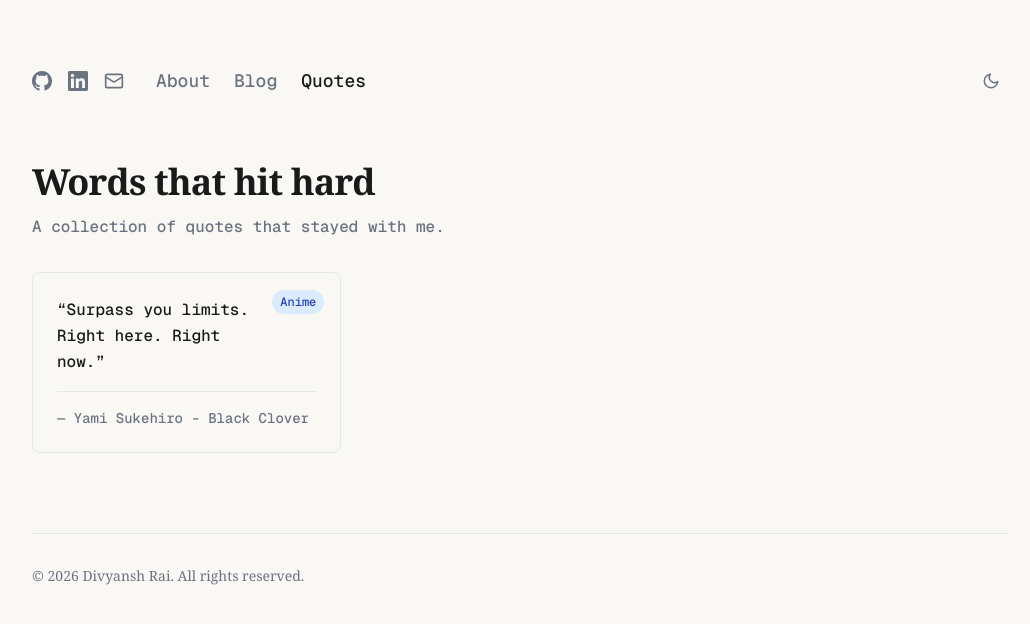
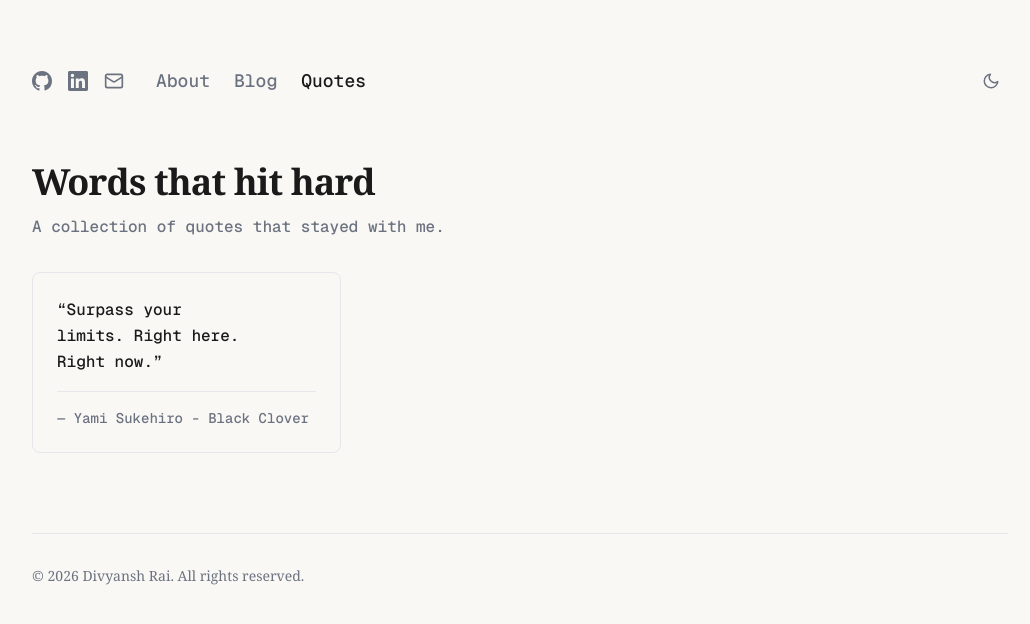
Before and after one commit to divyanshrai655/divyanshrai655.github.io, a Next.js app: page /quotes in a window 1280 px wide. Shown: the top 624 px of the page, without its empty margins (120-1150 px from the left). Built offline with nearby package versions, Linux system fonts and the light colour scheme; no server answers.

Commit message:
fix: quote and attributes

```diff
--- a/app/quotes/page.tsx
+++ b/app/quotes/page.tsx
@@ -25,6 +25,7 @@
                         className="group relative p-6 rounded-lg border border-border bg-background hover:border-accent transition-all duration-300 hover:shadow-lg"
                     >
                         {/* Category badge */}
+                        {quote.category && (
                             <div className="absolute top-4 right-4">
                                 <span
                                     className={`text-xs px-2 py-1 rounded-full ${quote.category === 'Anime'
@@ -35,6 +36,7 @@
                                     {quote.category}
                                 </span>
                             </div>
+                        )}
 
                         {/* Quote text */}
                         <div className="pr-16">
--- a/content/quotes.json
+++ b/content/quotes.json
@@ -1,7 +1,6 @@
 [
     {
-        "text": "Surpass you limits. Right here. Right now.",
-        "author": "Yami Sukehiro - Black Clover",
-        "category": "Anime"
+        "text": "Surpass your limits. Right here. Right now.",
+        "author": "Yami Sukehiro - Black Clover"
     }
 ]
--- a/lib/quotes.ts
+++ b/lib/quotes.ts
@@ -4,7 +4,7 @@
 export interface Quote {
   text: string;
   author: string;
-  category: 'Anime' | 'Book';
+  category?: 'Anime' | 'Book';
 }
 
 export function getQuotes(): Quote[] {
```
Also changed, not shown: 1 other file (tests, documents, lock files or other folders). Lines whose indentation alone changed are shown as unchanged.
